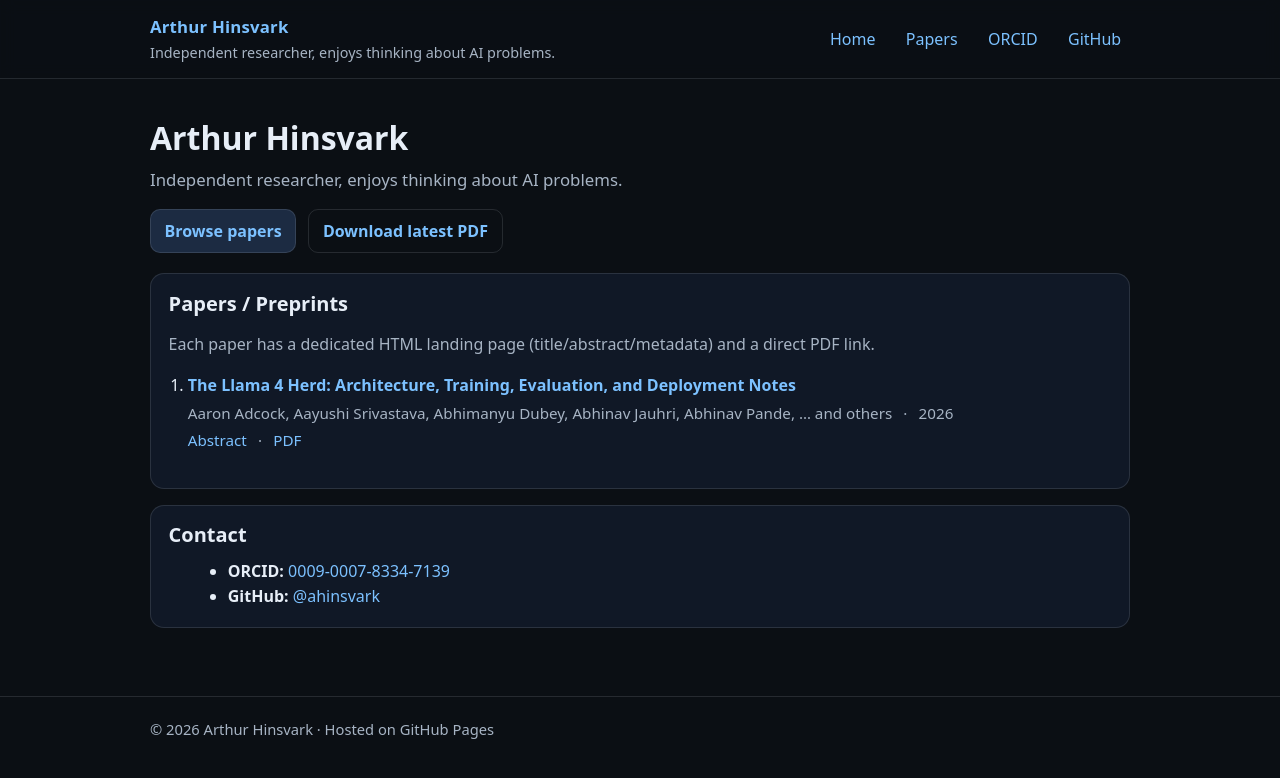
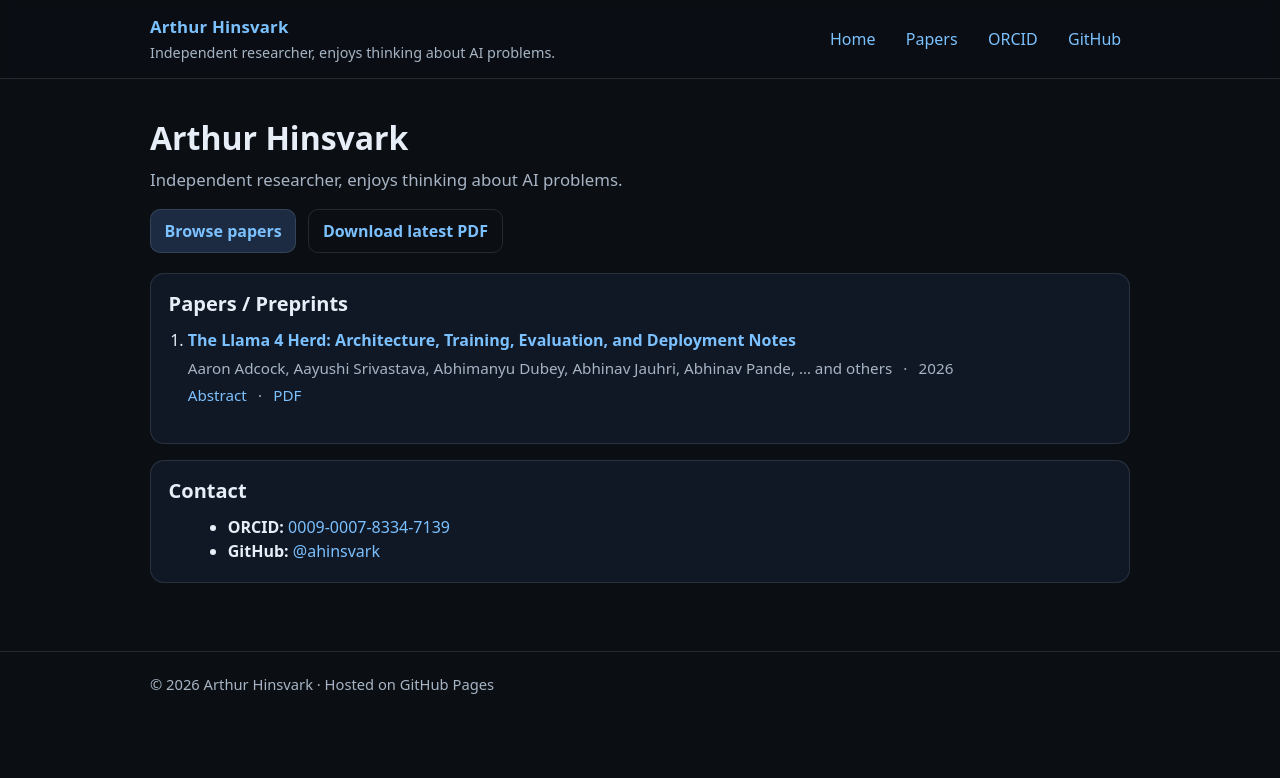
Before and after one commit to ahinsvark/ahinsvark.github.io, a Jekyll site: the page built from index.html, in a window 1280 px wide. Shown: the top 778 px of the page. Built offline with Jekyll 4.4.1, drawn with Linux system fonts in a browser that asks for light colours.

Commit message:
Comment out muted paragraph in home layout
Comment out the paragraph describing paper links.

```diff
--- a/_layouts/home.html
+++ b/_layouts/home.html
@@ -51,10 +51,10 @@
 
     <section class="card">
       <h2>Papers / Preprints</h2>
-      <p class="muted">
+      <!-- <p class="muted">
         Each paper has a dedicated HTML landing page (title/abstract/metadata)
         and a direct PDF link.
-      </p>
+      </p> -->
 
       <ol class="paper-list">
         {% for pub in pubs %}
```
